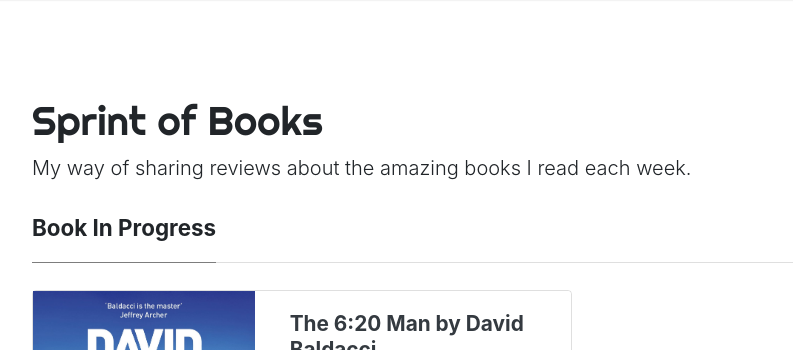
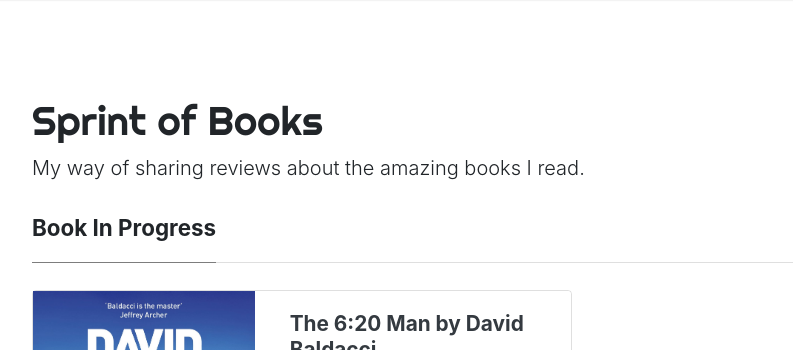
Before and after one commit to LucianaOA/Sprint-of-Books, a Jekyll site: the page built from index.html, in a window 1280 px wide and 900 px high. Shown: the top 350 px of the window, without its empty margins (53-846 px from the left). Built offline with Jekyll 4.4.1, drawn with Linux system fonts in a browser that asks for light colours; nearby versions of some CDN libraries; the list of posts is cut into pages by our own code.

Commit message:
Update _config.yml

```diff
--- a/_config.yml
+++ b/_config.yml
@@ -1,7 +1,7 @@
 # Site
 name: "Sprint of Books"
 title: "Sprint of Books"
-description: "My way of sharing reviews about the amazing books I read each week."
+description: "My way of sharing reviews about the amazing books I read."
 logo: 'assets/images/logo.png'
 favicon: 'assets/images/logo.png'
 baseurl: /sprint-of-books
```
